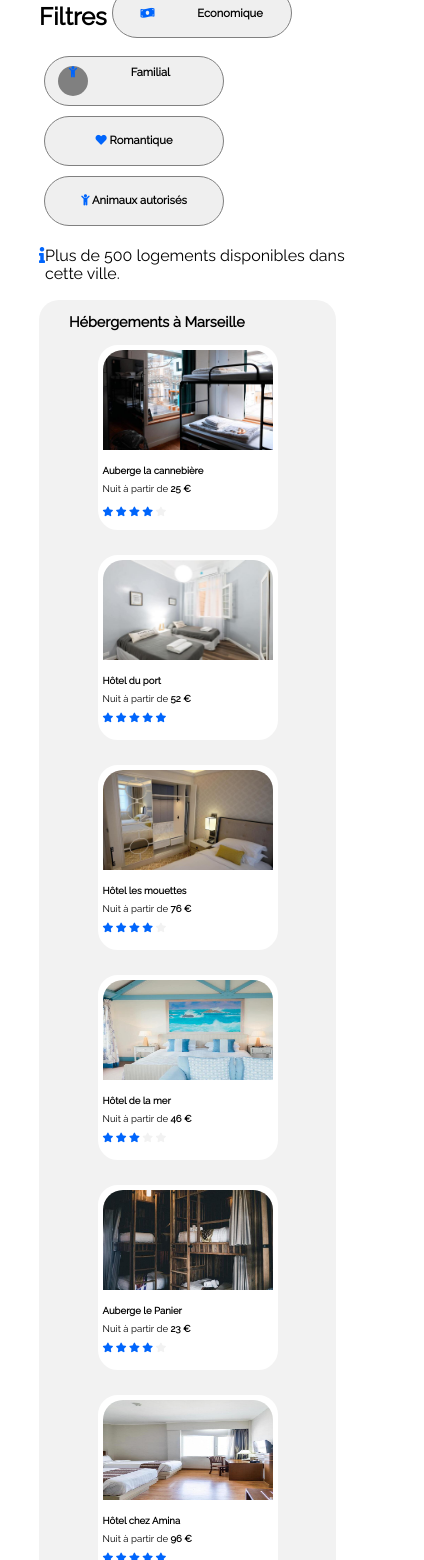
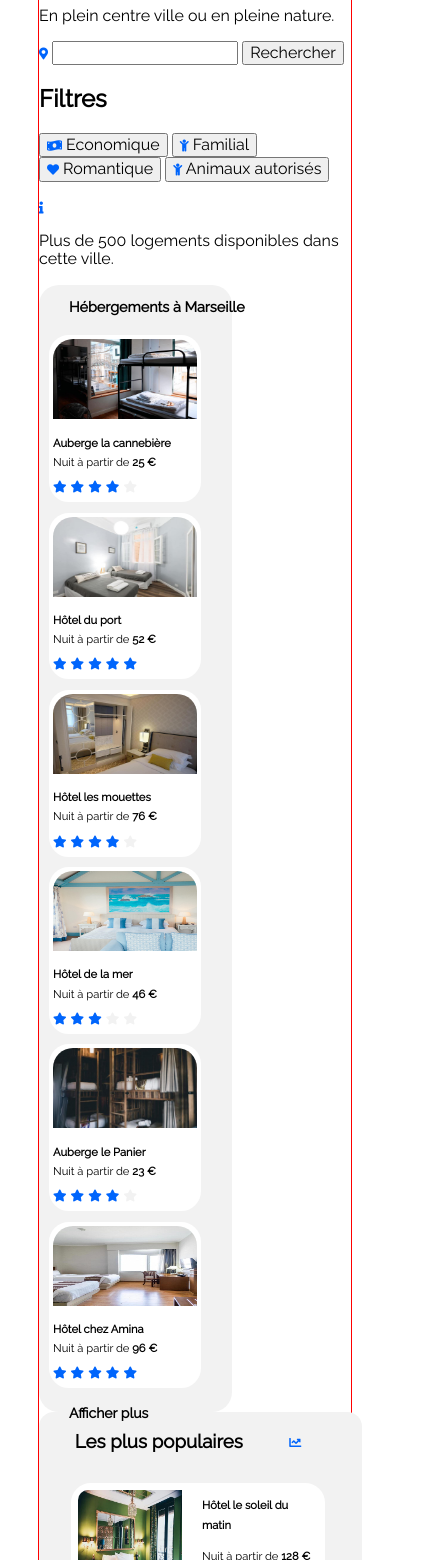
Before and after one commit to olivier-bembide/Projet2_OC, a plain HTML site: page index.html in a window 390 px wide. Shown: the part 440-2000 px from the top of the page, 424 px wide, since content can reach past the window. Drawn offline with Linux system fonts and the light colour scheme.

Commit message:
Gestion responsive section hébergement à Marseilles

```diff
--- a/codes.css
+++ b/codes.css
@@ -5,108 +5,47 @@ body {
   width: 80%;
   font-size: 1rem;
   margin: 0 auto;
+  border: 1px solid red;
 }
 
-h1 {
-  font-size: 1.2em;
-}
+/** Styles Hébergements à Marseilles **/
 
-header img {
-  float: left;
-  width: 150px;
-  margin-top: 20px;
-}
-
-
-header nav {
-  float: right;
-}
-
-.navigation {
-  clear: both;
-}
-
-nav ul {
+.hebergements-marseille{
   display: flex;
   flex-direction: row;
   flex-wrap: wrap;
 }
+/*
+main .hebergements-marseille{
+  margin-right: 0px;
+}*/
 
-nav ul li {
-  margin: 20px 30px;
-  list-style-type: none;
-}
-
-nav ul li a {
-  text-decoration: none;
-}
-
-form {
-  display: flex;
-}
-
-form button {
-  margin-left: -0.5px;
-  padding: 10px;
-  border-radius: 0px 20px 20px 0px;
-  font-size: 0.8em;
-  background-color: blue;
-  color: #fff;
-  font-weight: bold;
-  text-align: center;
-  border: 0.5px solid grey;
-  font-family: Raleway;
-}
-
-.fa-map-marker-alt {
-  color: red;
-}
-
-form {
-  margin-bottom: 50px;
-}
-
-form i {
-  background-color: blue;
-  height: 30px;
-  padding: 5px;
-  border-radius: 10px 0px 0px 10px;
-  text-align: center;
-}
-
-.containeur-filtre {
+.container-hebergement{
   display: flex;
   flex-direction: row;
   flex-wrap: wrap;
+  flex-grow: 0;
+  flex-shrink: 0;
 }
 
-.bouton {
-  border: 1px solid gray;
-  width: 180px;
-  height: 50px;
-  margin: 5px;
-  border-radius: 30px;
-  font-size: 0.7em;
-  font-weight: bold;
+.containeur-populaires{
+  display: flex;
+  flex-direction: column;
+  margin-left: 20px;
+  margin-right: 25px;
 }
 
-.filtre_eco {
-  text-align: center;
-}
-.filtre_eco i {
-  padding-right: 40px;
+.containeur-populaires article{
+  margin-bottom: 20px;
 }
 
-.filtre_fami i {
-  position: relative;
-  right: 40px;
-  background-color: gray;
-  width: 30px;
-  height: 30px;
-  border-radius: 30px;
+.populaires{
+  display: flex;
+  flex-direction: row;
+  flex-wrap: wrap;
+  flex-grow: 0;
+  flex-shrink: 0;
 }
-
-/**Styles hébergement à Marseille**/
 
 .titre{
   font-size: 0.9em;
@@ -114,99 +53,107 @@ form i {
   left: 30px;
 }
 
-
-.hebergements-marseille{
-  display: flex;
-  flex-direction: row;
-  flex-wrap: wrap;
-  width: 100%;
+main div{
+  margin: 0;
 }
 
+.fa-chart-line{
+  position: relative;
+  right: 25px;
+  top: 5px;
+}
 
 .hebergements-marseille figure{
-  margin: 0px;
+  margin: 0;
 }
 
+.la-cannebiere img, .hotel-du-port img, .les-mouettes img{
+  height: 5em;
+  border-radius: 1.25em 1.25em 0em 0em ;
+}
+.de-la-mer img, .chez-amina img, .le-panier img{
+  height: 5em;
+  border-radius: 1.25em 1.25em 0em 0em;
+}
+
+.sec-gauche img {
+  width: 9em;
+}
+
+.sec-gauche{
+  flex-basis: 62%;
+  background-color: #f2f2f2;
+  border-radius: 1.25em;
+  flex-grow: 0;
+  flex-shrink: 0;
+}
+
+.sec-gauche article{
+  margin: 0.325em 0.625em;
+}
+
+.sec-gauche{
+  margin-right: 20px;
+}
+
+.sec-droite{
+  flex-basis: 36%;
+  background-color: #f2f2f2;
+  border-radius: 0.93em;
+}
+
+.sec-droite img{
+  height: 6.18em;
+  width: 6.5em;
+  border-radius: 0.625em 0em 0em 0.625em;
+  margin-right: 1.25em;
+}
+
+.sec-droite article{
+  margin: 12px;
+}
 
 .hebergements-marseille article a{
   text-decoration: none;
 }
 
+figcaption p{
+  line-height: 8px;
+  margin-top: 5px;
+  color: #000;
+  font-size: 0.7em;
+}
+
 .hebergement{
-  border:5px solid #FFF;
-  border-radius: 20px;
+  border: 0.31em solid #FFF;
+  border-radius: 1.25em;
   background-color: #FFF;
-  height: 175px;
+  height: 9.93em;
   width: auto;
 }
 
-.la-cannebiere img, .hotel-du-port img, .les-mouettes img{
-  height: 100px;
-  border-radius:20px 20px 0px 0px ;
-}
-.de-la-mer img, .chez-amina img, .le-panier img{
-  height: 100px;
-  border-radius: 20px 20px 0px 0px;
+.titre-populaires{
+display: flex;
+flex-direction: row;
+flex-wrap: wrap;
+justify-content: space-around;
 }
 
-.sec-gauche{
-  width: 63%;
-  background-color: #f2f2f2;
-  border-radius: 20px;
-  margin-right: 15px;
-  flex: 1 0 auto;
+.populaires figcaption p{
+  line-height: 0.93;
 }
 
-.sec-gauche img {
-  width: 170px;
+.heberg{
+  border: 0.313em solid #FFF;
+  border-radius: 1.25em;
+  width: 15em;
+  padding: 2px;
+
+  background-color: #FFF;
 }
 
-
-.sec-gauche article{
-  margin: 0px;
-}
-
-
-.sec-droite{
-  width: 35%;
-  background-color: #f2f2f2;
-  border-radius: 15px;
-}
-
-.sec-droite article{
-  margin: 0px;
-}
-
-article{
-  font-size: 0.6em;
-}
-
-.container-hebergement{
-  display: flex;
-  flex-direction: row;
-  flex-wrap: wrap;
-  justify-content: space-around;
-}
-
-.containeur-populaires{
-  padding-left : 20px;
-}
-
-
-.containeur-populaires article{
-  margin-bottom: 20px;
-}
-
-.container-hebergement article{
-  margin-bottom: 25px;
-}
-
-.container-hebergement figure{
-  margin-bottom: 20px;
-}
-
-.fig .etoiles-la-cannebiere{
-  line-height: 20px;
+.populaires figcaption p{
+  line-height: 15px;
 }
 
 figcaption p{
@@ -224,22 +171,6 @@ figcaption p:nth-child(1){
   line-height: 20px;
 }
 
-.info{
-  display: flex;
-}
-
-.titre-populaires{
-display: flex;
-flex-direction: row;
-}
-
-.populaires{
-  display: flex;
-  flex-direction: row;
-  flex-wrap: wrap;
-  flex: 1 0 auto;
-}
-
 .fig{
   position: relative;
   top: 10px;
@@ -247,6 +178,7 @@ flex-direction: row;
 
 .fas{
   color: #0065FC;
+  font-size: 12px;
 }
 
 .etoiles-la-cannebiere :nth-child(5), .etoiles-les-mouettes :nth-child(5), .le-panier :nth-child(5){
@@ -264,56 +196,24 @@ flex-direction: row;
   font-weight: bold;
   margin-left: 30px;
   position: relative;
-  top: 2px;
-}
-
-/*** Les plus populaires **/
-
-.sec-droite img{
-  height: 115px;
-  width: 120px;
-  margin-right: 20px;
-  border-radius: 10px 0px 0px 10px;
+  top: 10px;
 }
 
 
-.heberg{
-  border: 5px solid #FFF;
-  border-radius: 20px;
-  padding: 2px;
-  width: 300px;
-  background-color: #FFF;
-}
+/** Styles Activités Marseilles **/
 
-.populaires figcaption p{
-  line-height: 15px;
-}
-
-.etoiles{
-  position: relative;
-  top: 25px;
-}
-
-.chambres-hote :nth-child(5), .bleu-blanc :nth-child(5){
-  color:#f2f2f2;
-}
-
-.fa-chart-line{
-  position: relative;
-  left: 130px;
-  top: 20px;
-}
-
-/** Styles Activités à Marseille**/
 
 .vieux-port img, .calanques img{
-  width: 255px;
-  height: 300px;
+  width: 10.93em;
+  height: 15em;
+  border-radius: 10px;
 }
 
 .haut img, .bas img{
   width: 255px;
   height: 110px ;
+  border-radius: 10px;
+  margin: 8px;
 }
 
 .range{
@@ -328,6 +228,21 @@ flex-direction: row;
 }
 
 
+.activite-mar p{
+  font-size: 0.6em;
+}
+
+.activites a{
+  text-decoration: none;
+}
+
+
+
+
+
+
+
+
 /** Styles Footer **/
 
 .sec-footer {
@@ -338,17 +253,3 @@ flex-direction: row;
 .sec-footer div {
   width: 33.33%;
 }
-
-
-
-@media screen and (max-width: 678px) {
-  .sec-footer {
-    display: flex;
-    flex-direction: column;
-  }
-
-  .sec-footer div {
-    width: 100%;
-    margin-left: 40px;
-  }
-}
--- a/index.html
+++ b/index.html
@@ -142,7 +142,7 @@
               <article class="hebergement de-la-mer">
                 <a href="#">
                   <figure>
-                    <img src="/sources/images/hebergements\4_small/hotel-de-la-mer.jpg" alt=""/>
+                    <img src="/sources/images/hebergements\2_large/hotel-de-la-mer.jpg" alt=""/>
                     <figcaption class="fig">
                       <p>Hôtel de la mer</p>
                       <p>Nuit à partir de <strong> 46 &#128 </strong></p>
@@ -200,8 +200,8 @@
           </section>
           <section sec-droite-hebergement class="sec-droite">
             <div class="titre-populaires">
-              <h3 class="titre"> Les plus populaires</h3>
-              <i class="fas fa-chart-line"></i>
+              <h3> Les plus populaires</h3>
+              <p><i class="fas fa-chart-line"></i></p>
             </div>
             <div class="containeur-populaires">
               <article class="heberg soleil-matin">
@@ -265,22 +265,24 @@
         <div cont-activites-marseille>
           <h3>Activités à Marseilles</h3>
             <div class="range">
+              <div class="test">
                 <article class="activites vieux-port">
                   <a href="#">
                     <figure>
                       <img src="/sources/images/activites/4_small/vieux-port.jpg" alt="" />
-                <figcaption>
+                      <figcaption class="activite-mar">
                         <p> Vieux port</p>
                       </figcaption>
                     </figure>
                   </a>
                 </article>
+              </div>
           <div class="activites pomegues">
             <article class="haut">
               <a href="#">
                 <figure>
                   <img src="/sources/images/activites/4_small/fort-de-pomegues.jpg" alt="" />
-                  <figcaption>
+                  <figcaption class="activite-mar rebel">
                     <p> Fort de pomègues</p>
                   </figcaption>
                 </figure>
@@ -290,7 +292,7 @@
               <a href="#">
                 <figure>
                   <img src="/sources/images/activites/4_small/iles-du-frioul.jpg" alt="" />
-                  <figcaption>
+                  <figcaption class="activite-mar">
                     <p> îles du Frioul</p>
                   </figcaption>
                 </figure>
@@ -301,7 +303,7 @@
             <a href="#">
               <figure>
                 <img src="/sources/images/activites/4_small/parc-national-des-calanques.jpg" alt="" />
-                <figcaption>
+                <figcaption class="activite-mar">
                   <p> Parc Nationale des Calanques</p>
                 </figcaption>
               </figure>
@@ -312,7 +314,7 @@
               <a href="#">
                 <figure>
                   <img src="/sources/images/activites/4_small/notre-dame-de-la-garde.jpg" alt="" />
-                  <figcaption>
+                  <figcaption class="activite-mar rebel">
                     <p> Notre-Dame-de-la-garde</p>
                   </figcaption>
                 </figure>
@@ -322,7 +324,7 @@
               <a href="#">
                 <figure>
                   <img src="/sources/images/activites/4_small/parc-longchamp.jpg" alt="" />
-                  <figcaption>
+                  <figcaption class="activite-mar">
                     <p> Parc Longchamp</p>
                   </figcaption>
                 </figure>
--- /dev/null
+++ b/styles.css
@@ -0,0 +1,360 @@
+
+h1 {
+  font-size: 1.2em;
+}
+
+header img {
+  float: left;
+  width: 150px;
+  margin-top: 20px;
+}
+
+
+header nav {
+  float: right;
+}
+
+.navigation {
+  clear: both;
+}
+
+nav ul {
+  display: flex;
+  flex-direction: row;
+  flex-wrap: wrap;
+}
+
+nav ul li {
+  margin: 20px 30px;
+  list-style-type: none;
+}
+
+nav ul li a {
+  text-decoration: none;
+}
+
+form {
+  display: flex;
+}
+
+form button {
+  margin-left: -0.5px;
+  padding: 10px;
+  border-radius: 0px 20px 20px 0px;
+  font-size: 0.8em;
+  background-color: blue;
+  color: #fff;
+  font-weight: bold;
+  text-align: center;
+  border: 0.5px solid grey;
+  font-family: Raleway;
+}
+
+.fa-map-marker-alt {
+  color: red;
+}
+
+form {
+  margin-bottom: 50px;
+}
+
+form i {
+  background-color: blue;
+  height: 30px;
+  padding: 5px;
+  border-radius: 10px 0px 0px 10px;
+  text-align: center;
+}
+
+.containeur-filtre {
+  display: flex;
+  flex-direction: row;
+  flex-wrap: wrap;
+}
+
+.bouton {
+  border: 1px solid gray;
+  width: 180px;
+  height: 50px;
+  margin: 5px;
+  border-radius: 30px;
+  font-size: 0.7em;
+  font-weight: bold;
+}
+
+.filtre_eco {
+  text-align: center;
+}
+.filtre_eco i {
+  padding-right: 40px;
+}
+
+.filtre_fami i {
+  position: relative;
+  right: 40px;
+  background-color: gray;
+  width: 30px;
+  height: 30px;
+  border-radius: 30px;
+}
+
+/**Styles hébergement à Marseille**/
+
+.titre{
+  font-size: 0.9em;
+  position: relative;
+  left: 30px;
+}
+
+/*
+.hebergements-marseille{
+  display: flex;
+  flex-direction: row;
+  flex-wrap: wrap;
+
+}*/
+
+
+.hebergements-marseille figure{
+  margin: 0px;
+}
+
+
+.hebergements-marseille article a{
+  text-decoration: none;
+}
+
+/*
+.hebergement{
+  border:5px solid #FFF;
+  border-radius: 20px;
+  background-color: #FFF;
+  height: 175px;
+  width: auto;
+} */
+
+.la-cannebiere img, .hotel-du-port img, .les-mouettes img{
+  height: 100px;
+  border-radius:20px 20px 0px 0px ;
+}
+.de-la-mer img, .chez-amina img, .le-panier img{
+  height: 100px;
+  border-radius: 20px 20px 0px 0px;
+}
+
+.sec-gauche{
+  width: 63%;
+  background-color: #f2f2f2;
+  border-radius: 20px;
+  margin-right: 15px;
+  flex: 1 0 auto;
+}
+
+/*
+.sec-gauche img {
+  width: 175px;
+}*/
+
+/*
+.sec-gauche article{
+  margin: 0px;
+}*/
+
+
+.sec-droite{
+  display: flex;
+  flex-direction: column;
+  flex-wrap: wrap;
+  /*width: 35%;*/
+  background-color: #f2f2f2;
+  border-radius: 15px;
+}
+
+/*
+.sec-droite article{
+  margin: 0px;
+}*/
+
+article{
+  font-size: 0.6em;
+}
+
+/*
+.container-hebergement{
+  display: flex;
+  flex-direction: row;
+  flex-wrap: wrap;
+  justify-content: space-around;
+}*/
+
+/******* à revoir  ******/
+
+.containeur-populaires{
+  padding-left : 20px;
+}
+
+
+.containeur-populaires article{
+  margin-bottom: 20px;
+}
+
+
+.container-hebergement article{
+  margin-bottom: 25px;
+}
+
+
+.container-hebergement figure{
+  margin-bottom: 20px;
+}
+
+.fig .etoiles-la-cannebiere{
+  line-height: 20px;
+}
+
+figcaption p{
+  line-height: 8px;
+  margin-top: 5px;
+  color: #000;
+}
+
+figcaption p:nth-child(1){
+  font-weight: bold;
+  color: #000;
+}
+
+.heberg figcaption p{
+  line-height: 20px;
+}
+
+.info{
+  display: flex;
+}
+
+/*
+.titre-populaires{
+display: flex;
+flex-direction: row;
+flex-wrap: wrap;
+justify-content: space-between;
+}*/
+
+/*
+.populaires{
+  display: flex;
+  flex-direction: row;
+  flex-wrap: wrap;
+  flex: 1 0 auto;
+} */
+
+.fig{
+  position: relative;
+  top: 10px;
+}
+
+.fas{
+  color: #0065FC;
+}
+/*
+.etoiles-la-cannebiere :nth-child(5), .etoiles-les-mouettes :nth-child(5), .le-panier :nth-child(5){
+  color:#F2F2F2;
+}
+
+.etoiles-de-la-mer :nth-child(4), .etoiles-de-la-mer :nth-child(5){
+  color:#F2F2F2;
+} */
+
+.afficher{
+  text-decoration: none;
+  color: #000;
+  font-size: 14px;
+  font-weight: bold;
+  margin-left: 30px;
+  position: relative;
+  top: 2px;
+}
+
+/*** Les plus populaires **/
+
+.sec-droite img{
+  height: 115px;
+  width: 120px;
+  margin-right: 20px;
+  border-radius: 10px 0px 0px 10px;
+}
+
+
+.heberg{
+  border: 5px solid #FFF;
+  border-radius: 20px;
+  padding: 2px;
+  width: 25em;
+  background-color: #FFF;
+}
+
+.populaires figcaption p{
+  line-height: 15px;
+}
+
+.etoiles{
+  position: relative;
+  top: 25px;
+}
+
+.chambres-hote :nth-child(5), .bleu-blanc :nth-child(5){
+  color:#f2f2f2;
+}
+
+/*
+.fa-chart-line{
+  position: relative;
+  left: 130px;
+  top: 20px;
+}*/
+
+/** Styles Activités à Marseille**/
+
+.vieux-port img, .calanques img{
+  width: 255px;
+  height: 300px;
+}
+
+.haut img, .bas img{
+  width: 255px;
+  height: 110px ;
+}
+
+.range{
+  display: flex;
+  flex-direction: row;
+  flex-wrap: wrap;
+  justify-content: space-around;
+}
+
+.range figure{
+  margin: 0px;
+}
+
+
+/** Styles Footer **/
+
+.sec-footer {
+  display: flex;
+  flex-direction: row;
+}
+
+.sec-footer div {
+  width: 33.33%;
+}
+
+@media screen and (max-width: 678px) {
+  .sec-footer {
+    display: flex;
+    flex-direction: column;
+  }
+
+  .sec-footer div {
+    width: 100%;
+    margin-left: 40px;
+  }
+}
```
Lines whose indentation alone changed are shown as unchanged.
